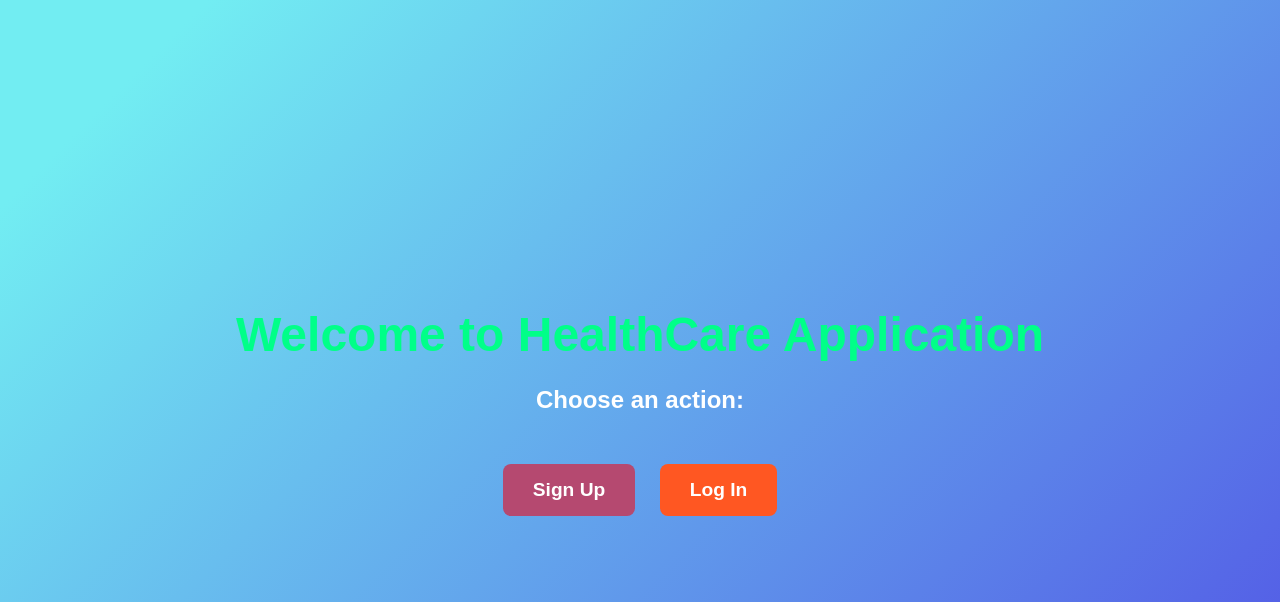
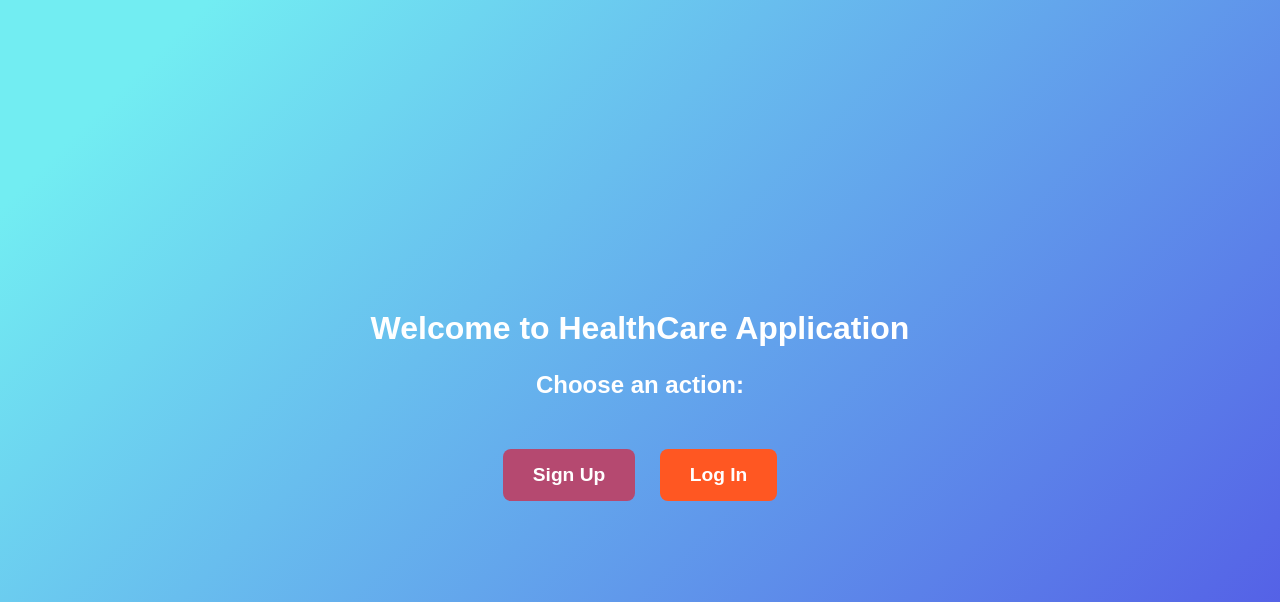
Before and after one commit to Ashish-2199/DSP-Group-6, a Flask app: page /home in a window 1280 px wide. Shown: the top 602 px of the page. Run offline with Flask 3, Linux system fonts and the light colour scheme.

Commit message:
updated home

```diff
--- a/app/templates/home.html
+++ b/app/templates/home.html
@@ -18,12 +18,7 @@
             height: 100vh;
         }
 
-        h1 {
-            text-align: center;
-            color: #00FF88;
-            font-size: 3rem;
-            margin-bottom: 20px;
-        }
+
 
         h3 {
             text-align: center;
```
